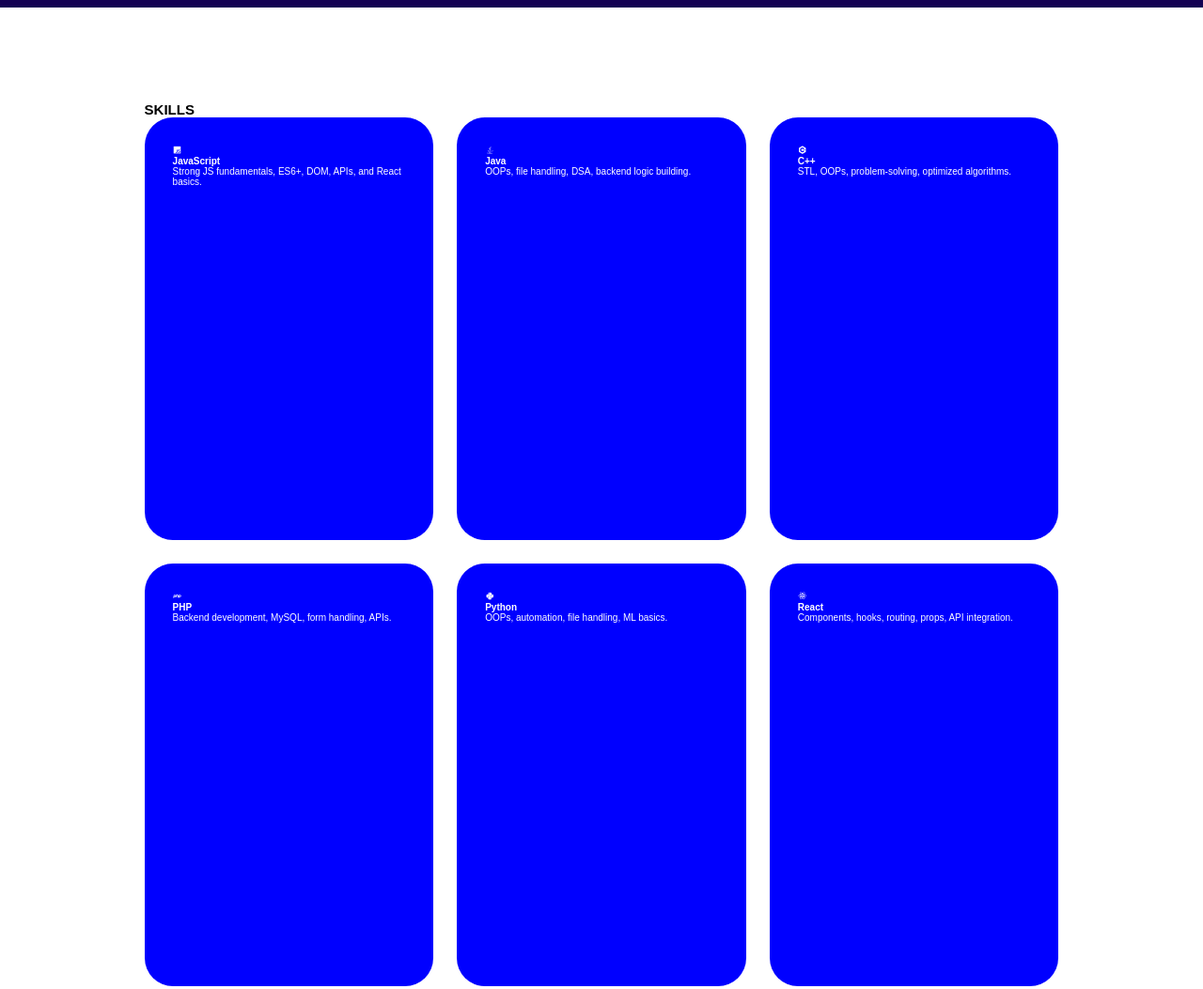
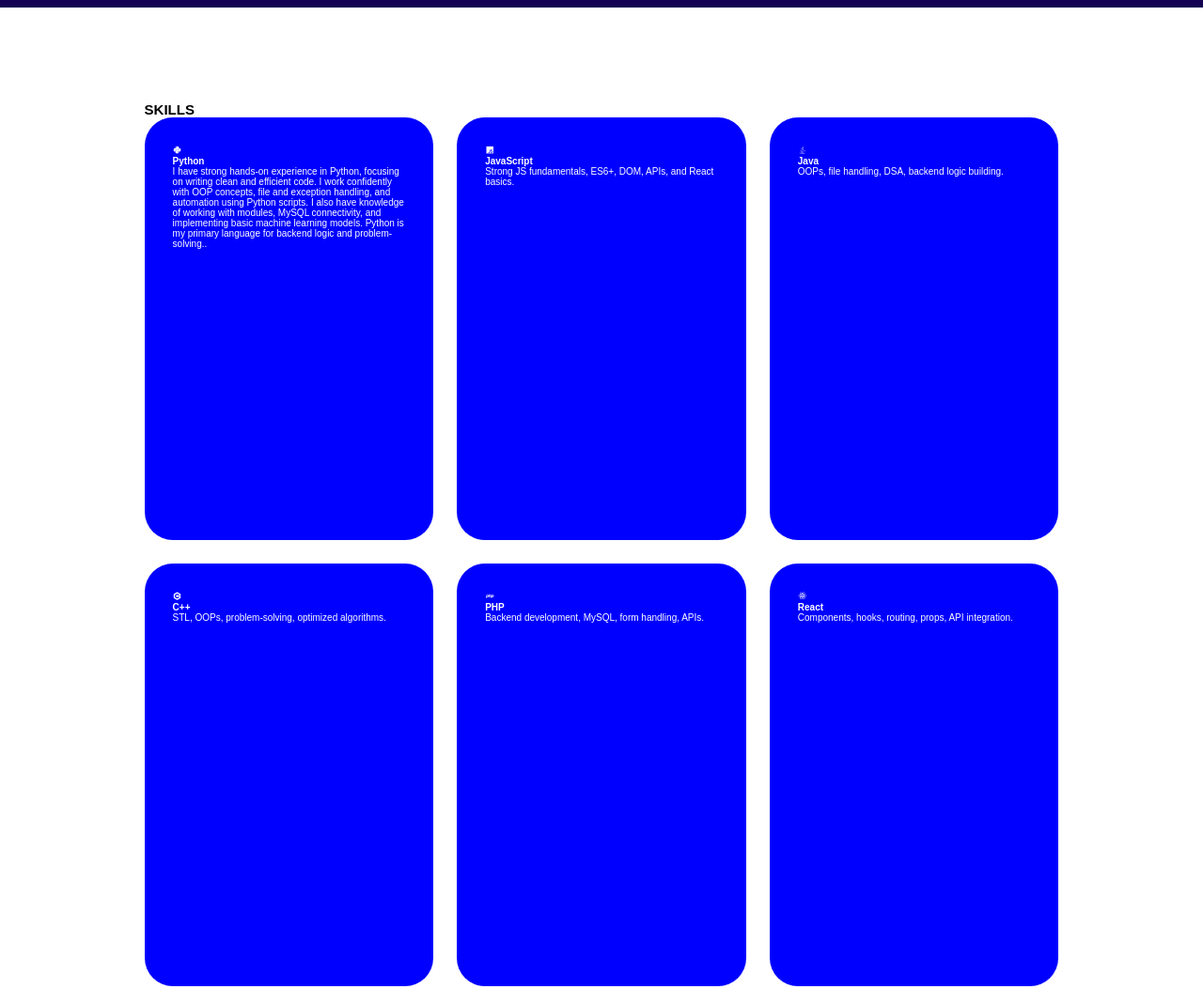
Before and after one commit to rohitkrsahu04/-PORTFOLIO, a plain HTML site: page index.html in a window 1280 px wide. Shown: the part 2780-3833 px from the top of the page at 94% size. Drawn offline with nearby package versions, Linux system fonts and the light colour scheme.

Commit message:
Update index.html

```diff
--- a/index.html
+++ b/index.html
@@ -107,9 +107,17 @@
 
     <!-- SKILLS SECTION -->
     <section class="skills" id="skills">
-        <h2 class="heading">SKILLS</h2>
+        <h1 class="heading">SKILLS</h1>
 
         <div class="skills-container">
+
+            <div class="skills-box">
+                <div class="skill-info">
+                    <i class="bx bxl-python"></i>
+                    <h4>Python</h4>
+                    <p>I have strong hands-on experience in Python, focusing on writing clean and efficient code. I work confidently with OOP concepts, file and exception handling, and automation using Python scripts. I also have knowledge of working with modules, MySQL connectivity, and implementing basic machine learning models. Python is my primary language for backend logic and problem-solving..</p>
+                </div>
+            </div>
 
             <div class="skills-box">
                 <div class="skill-info">
@@ -143,13 +151,7 @@
                 </div>
             </div>
 
-            <div class="skills-box">
-                <div class="skill-info">
-                    <i class="bx bxl-python"></i>
-                    <h4>Python</h4>
-                    <p>OOPs, automation, file handling, ML basics.</p>
-                </div>
-            </div>
+
 
             <div class="skills-box">
                 <div class="skill-info">
```
